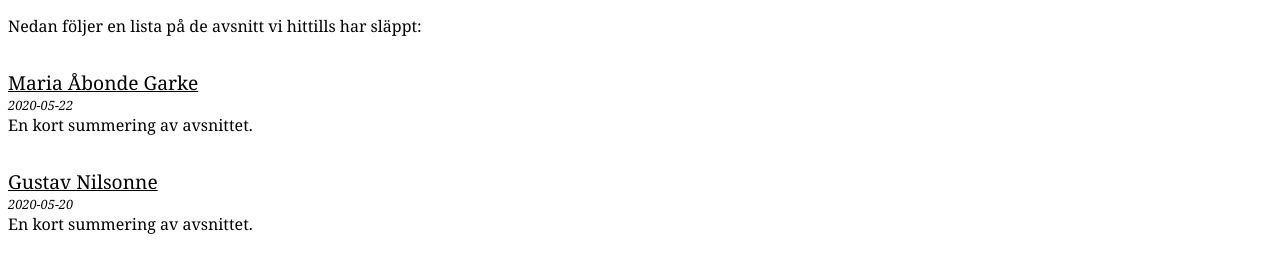
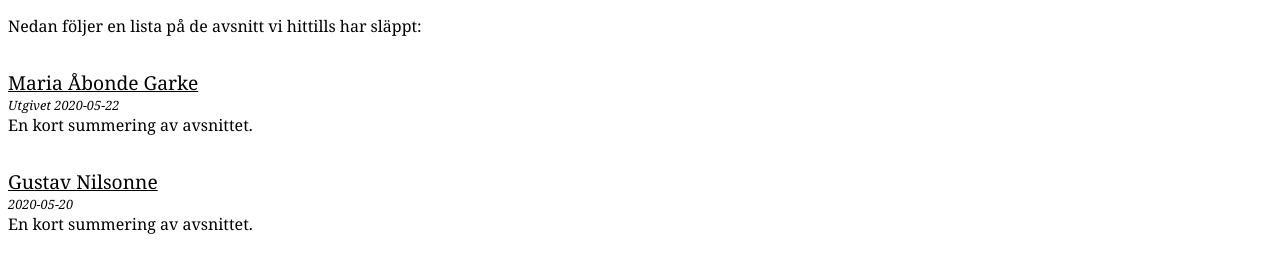
Before and after one commit to Dubbelblind/Dubbelblind.github.io, a Jekyll site: the page built from index_hemlig.md, in a window 1280 px wide. Shown: the part 143-416 px from the top of the page. Built offline with Jekyll 4.4.1, drawn with Linux system fonts in a browser that asks for light colours.

Commit message:
Update index_hemlig.md

```diff
--- a/index_hemlig.md
+++ b/index_hemlig.md
@@ -19,7 +19,7 @@ Nedan följer en lista på de avsnitt vi hittills har släppt:
 {% assign first_post = site.posts.first %}
 <div class="avsnitt">
 	<a class="avsnitt_titel" href="{{ first_post.url | prepend: site.baseurl }}">{{ first_post.title }}</a>
-	<div class="avsnitt_datum">{{ first_post.date | date: "%Y-%m-%d" }}</div>
+	<div class="avsnitt_datum">Utgivet {{ first_post.date | date: "%Y-%m-%d" }}</div>
 	<div class="avsnitt_summering">{{ first_post.summary }} </div>
 </div>
 
```
